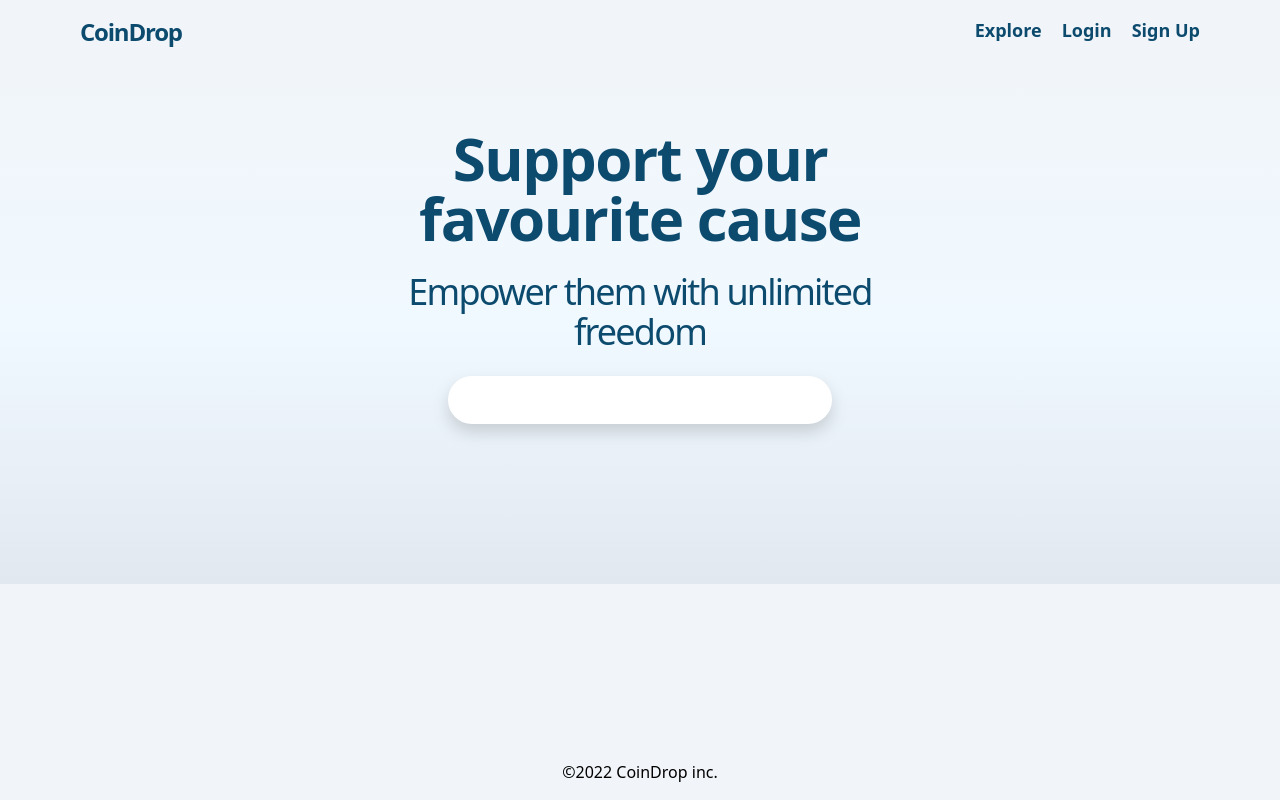
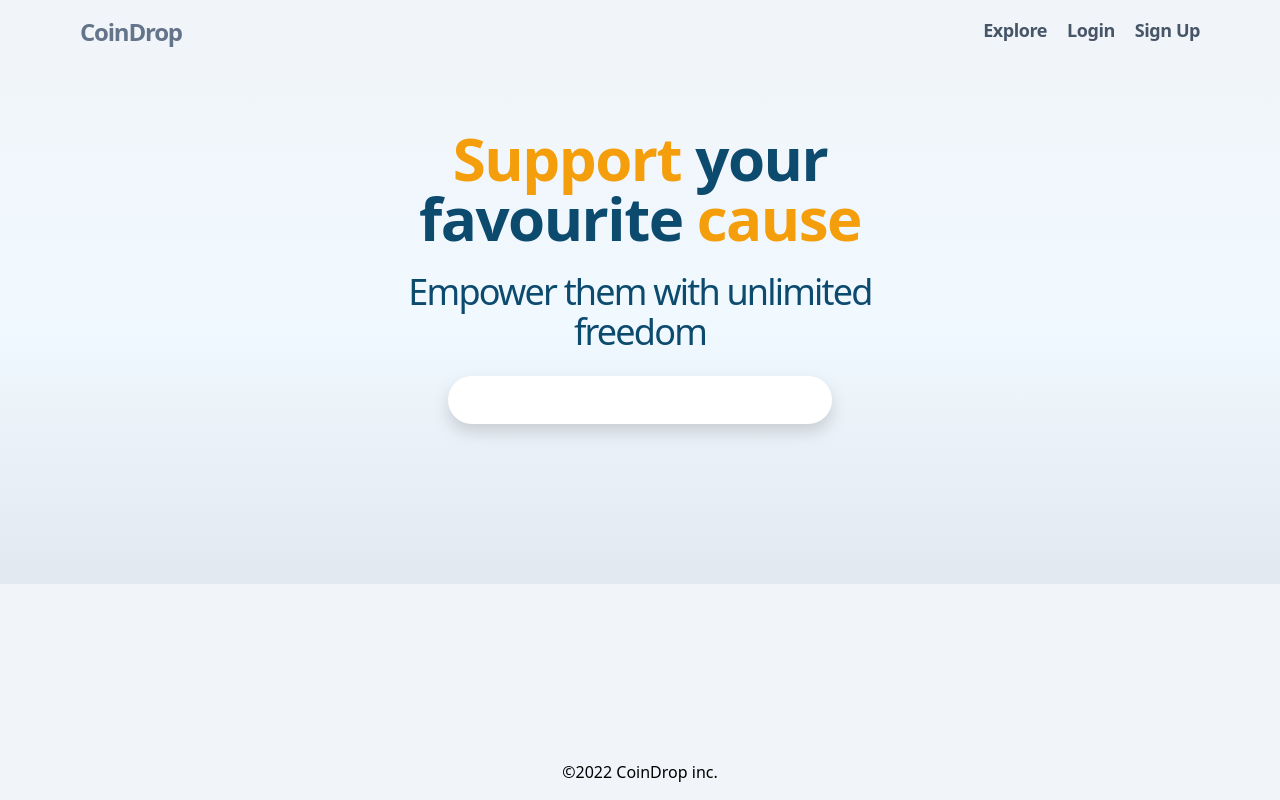
Before and after one commit to CodecoolGlobal/el-proyecte-grande-sprint-1-java-tamasstephen, a React (Create React App) app in the folder frontend/: page / in a window 1280 px wide. Shown: the top 800 px of the page. Built offline with nearby package versions, Linux system fonts and the light colour scheme.

Commit message:
style: Add basic styles to header

```diff
--- a/frontend/src/components/Landing.jsx
+++ b/frontend/src/components/Landing.jsx
@@ -4,9 +4,9 @@ const Landing = () => {
   return (
     <div className="flex flex-col items-center pt-16 text-sky-900 pb-40 bg-gradient-to-b from-slate-100 via-sky-50 to-slate-200">
       <h1 className="text-center text-4xl font-bold tracking-tight md:text-5xl lg:text-6xl">
-        Support your
+        <span className="text-amber-500">Support</span> your
         <br />
-        favourite cause
+        favourite <span className="text-amber-500">cause</span>
       </h1>
       <p className="text-center text-2xl font-medium tracking-tighter pb-4 pt-4 md:text-3xl md:pt-6 md:pb-6 lg:text-4xl">
         Empower them with unlimited
--- a/frontend/src/components/MenuDrawer.jsx
+++ b/frontend/src/components/MenuDrawer.jsx
@@ -10,15 +10,15 @@ const MenuDrawer = ({ menuState, stateChanger }) => {
     <div
       className={
         menuState +
-        " h-screen w-screen absolute flex items-center justify-center bg-yellow-100 transition-all duration-500 ease-in-out delay-75"
+        " h-screen w-screen absolute flex items-center justify-center bg-yellow-100 transition-all duration-500 ease-in-out delay-75 z-50"
       }
     >
       <div className="absolute top-6 right-6" onClick={closeModal}>
         <HiX className="text-xl" />
       </div>
-      <ul>
+      <ul className="text-slate-700 text-3xl font-bold">
         <li>Explore</li>
-        <li>Login</li>
+        <li className="py-4">Login</li>
         <li>Sign Up</li>
       </ul>
     </div>
--- a/frontend/src/components/Navigation.jsx
+++ b/frontend/src/components/Navigation.jsx
@@ -20,12 +20,12 @@ export const Navigation = () => {
         <div className="logo">
           <a
             href="/"
-            className="text-xl font-bold text-sky-900 tracking-tighter md:text-2xl"
+            className="text-xl font-bold text-slate-500 tracking-tighter md:text-2xl"
           >
             CoinDrop
           </a>
         </div>
-        <ul className="hidden md:flex text-sky-900 font-bold text-lg">
+        <ul className="hidden md:flex text-slate-600 font-bold text-lg tracking-tight">
           <li className="pl-5">Explore</li>
           <li className="pl-5">Login</li>
           <li className="pl-5">Sign Up</li>
```
